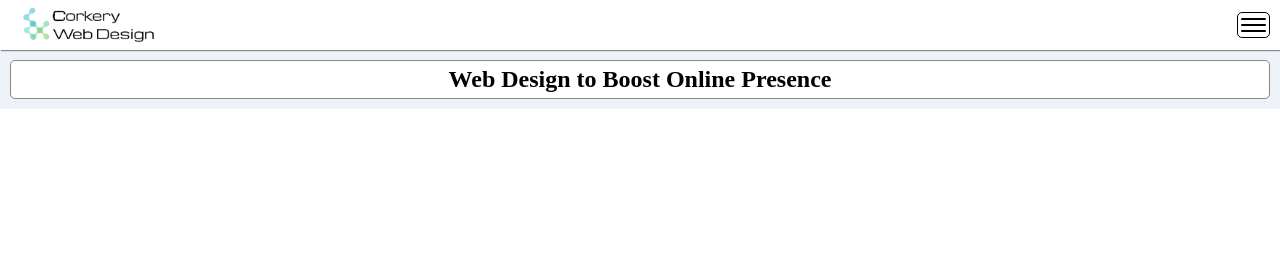
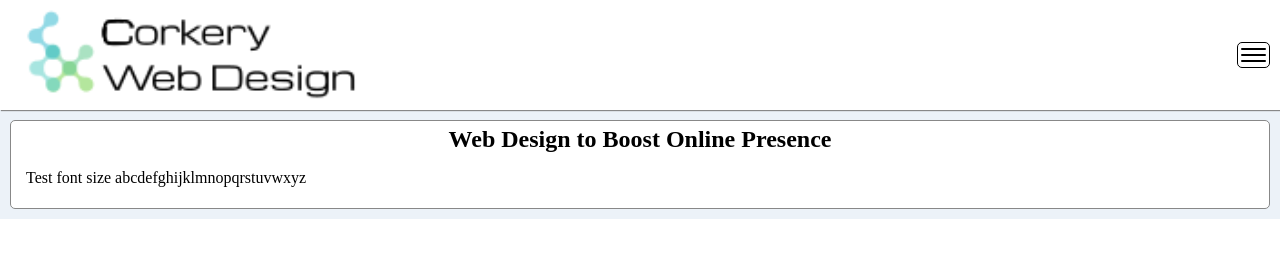
Before and after one commit to RyanCorkery/ryancorkery.git.io, a plain HTML site: page index.html in a window 1280 px wide. Drawn offline with Linux system fonts and the light colour scheme.

Commit message:
font size test

```diff
--- a/css/main.css
+++ b/css/main.css
@@ -22,7 +22,7 @@ nav{
 
 nav img{
 	margin: 5px 0 5px 20px;
-	height: 40px;
+	height: 100px;
 }
 
 nav ul{
--- a/index.html
+++ b/index.html
@@ -30,6 +30,8 @@
 	<section>
 		<div>
 			<h1>Web Design to Boost Online Presence</h1>
+
+			<p>Test font size abcdefghijklmnopqrstuvwxyz</p>
 		</div>
 
 	</section>
```
